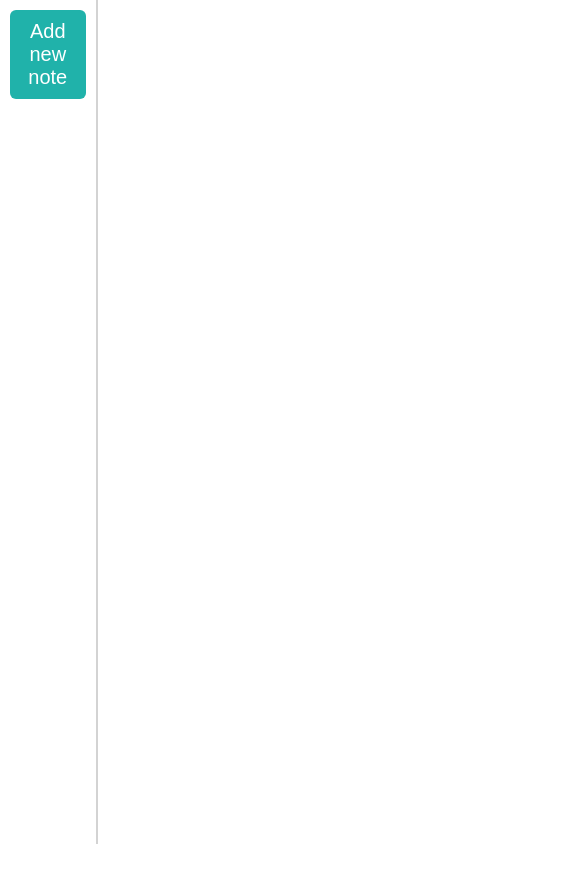
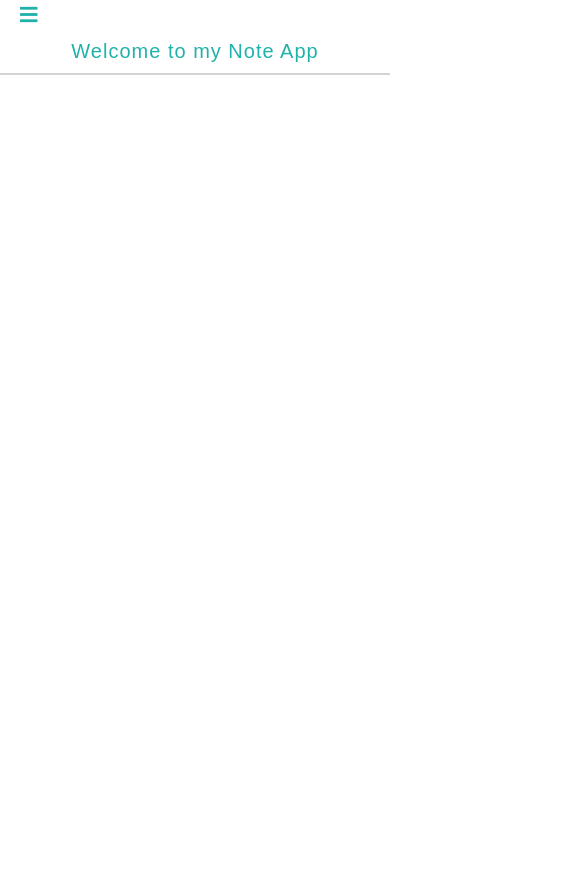
Before and after one commit to TimotijevicVlada/Notes-App, a plain HTML site: page index.html in a window 390 px wide. Shown: the whole page, 569 px wide, since content can reach past the window. Drawn offline with Linux system fonts and the light colour scheme.

Commit message:
Optimized for mobile screens

```diff
--- a/index.html
+++ b/index.html
@@ -4,11 +4,22 @@
     <meta charset="UTF-8">
     <meta http-equiv="X-UA-Compatible" content="IE=edge">
     <meta name="viewport" content="width=device-width, initial-scale=1.0">
+    <link
+    rel="stylesheet"
+    href="https://cdnjs.cloudflare.com/ajax/libs/font-awesome/5.15.3/css/all.min.css"
+  />
     <link rel="stylesheet" href="styles/style.css">
+    <link rel="stylesheet" href="styles/responsive.css">
     <title>Notes App</title>
 </head>
 <body>
 
+    <div class="bars">
+        <i class="fas fa-bars"></i>
+    </div>
+    <div class="header">
+        <h1>Welcome to my Note App</h1>
+    </div>
     <div id="app" class="wrapper"></div>
 
     <script src="./js/main.js" type="module"></script>
--- a/js/App.js
+++ b/js/App.js
@@ -24,7 +24,6 @@ export default class App {
         this.notes = notes;
         this.view.updateNoteList(notes);
         this.view.updateNotePreviewVisibility(notes.length > 0);
-
     }
 
     //Kada hocemo da postavimo aktivan note
--- a/js/View.js
+++ b/js/View.js
@@ -12,6 +12,9 @@ export default class View {
     //Ovo je HTML koji je izmenjiv pomocu JS
     this.root.innerHTML = `
             <div class="aside_container">
+                <div class="exit">
+                  <i class="fas fa-times"></i>
+                </div>
                 <button class="add_btn">Add new note</button>
                 <div class="note_aside">
 
--- a/js/main.js
+++ b/js/main.js
@@ -3,3 +3,16 @@ import App from "./App.js";
 //Ovo je glavni kontejner u koji ubacujemo sve
 const root = document.getElementById("app");
 const app = new App(root);
+
+//Dogadjaji za otvaranje aside menu na mobile screens
+const bar = document.querySelector(".fa-bars");
+const aside_container = document.querySelector(".aside_container");
+
+bar.onclick = () => {
+    aside_container.style.left = "0%";
+}
+
+const exit = document.querySelector(".fa-times");
+exit.onclick = () => {
+    aside_container.style.left = "-100%";
+}
--- /dev/null
+++ b/styles/responsive.css
@@ -0,0 +1,25 @@
+@media screen and (max-width: 600px) {
+    .fa-bars {
+        display: block;
+    }
+    .fa-times {
+        display: block;
+    }
+    .wrapper .aside_container {
+        width: 100%;
+        position: fixed;
+        left: -100%;
+        top: 80px;
+        transition: all 0.4s ease-in-out;
+    }
+    .header h1 {
+        letter-spacing: 1px;
+        font-size: 20px;
+    }
+    .wrapper .main_container {
+        width: 100%;
+    }
+    .wrapper .main_container .note_title {
+        font-size: 25px;
+    }
+}
--- a/styles/style.css
+++ b/styles/style.css
@@ -4,16 +4,50 @@
     padding: 0;
     font-family: Arial, Helvetica, sans-serif;
 }
+
+/*Bar-menu*/
+.fa-bars {
+    display: none;
+    font-size: 20px;
+    padding: 5px 20px;
+}
+.fa-bars:hover {
+    color: lightseagreen;
+}
+
+/*Header*/
+.header {
+    border-bottom: 2px solid lightgray;
+}
+.header h1 {
+    font-weight: 200;
+    text-align: center;
+    padding: 10px 0px;
+    letter-spacing: 3px;
+    color: lightseagreen;
+}
+.exit {
+    display: flex;
+    justify-content: flex-end;
+}
+.fa-times {
+    display: none;
+    padding: 7px;
+    font-size: 20px;
+}
+
+/*Wrapper*/
 .wrapper {
     width: 100%;
     min-height: 100vh;
     display: flex;
 }
 /*Aside area*/
-.wrapper .aside_container{
+.wrapper .aside_container {
     width: 25%;
     border-right: 2px solid lightgray;
     padding: 10px;
+    background-color: white;
 }
 .wrapper .aside_container .note_aside {
     display: flex;
@@ -37,6 +71,7 @@
     margin-top: 5px;
     font-style: italic;
 }
+
 /*Main container*/
 .wrapper .main_container {
     padding: 20px;
@@ -62,6 +97,7 @@
 .wrapper .main_container textarea::placeholder {
     font-size: 20px;
 }
+
 /*Button*/
 .aside_container .add_btn {
     width: 100%;
@@ -80,3 +116,8 @@
     background-color: lightgray;
     font-weight: bold;
 }
+
+/*Klasa koja se dodaje za side menu*/
+.view_aside {
+    left: 0%;
+}
```
